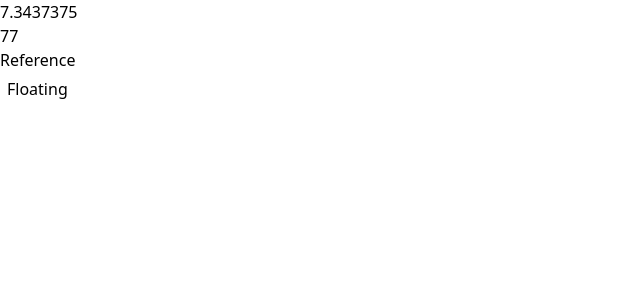
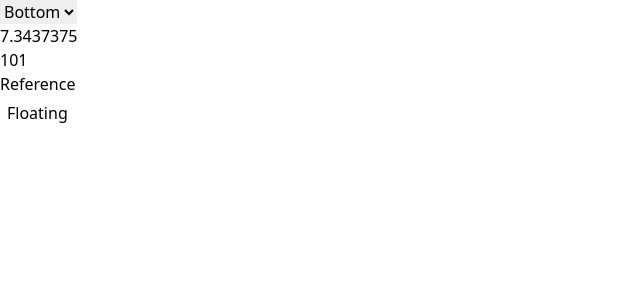
Before and after one commit to skeletonlabs/floating-ui-svelte, a SvelteKit app: page / in a window 1280 px wide. Shown: the top 300 px of the page, without its empty margins (0-640 px from the left). Built offline with nearby package versions, Linux system fonts and the light colour scheme.

Commit message:
Removed inspects

```diff
--- a/src/routes/+page.svelte
+++ b/src/routes/+page.svelte
@@ -1,19 +1,26 @@
 <script lang="ts">
-	import { autoUpdate, offset } from '@floating-ui/dom';
-	import { useFloating } from '$lib/hooks/use-floating.svelte.js';
+	import { useFloating, type Placement, autoUpdate, offset } from '$lib';
 
 	const elements = $state<{ reference?: HTMLElement; floating?: HTMLElement }>({});
 
+	let placement = $state<Placement>('bottom');
+
 	const { floatingStyles, x, y } = useFloating({
-		placement: 'bottom',
+		get placement() {
+			return placement;
+		},
 		middleware: [offset(5)],
 		elements,
 		whileElementsMounted: autoUpdate
 	});
+</script>
 
-	$inspect(x);
-	$inspect(y);
-</script>
+<select bind:value={placement}>
+	<option value="top">Top</option>
+	<option value="right">Right</option>
+	<option value="bottom">Bottom</option>
+	<option value="left">Left</option>
+</select>
 
 <p data-testid="x">{x.value}</p>
 <p data-testid="y">{y.value}</p>
```
